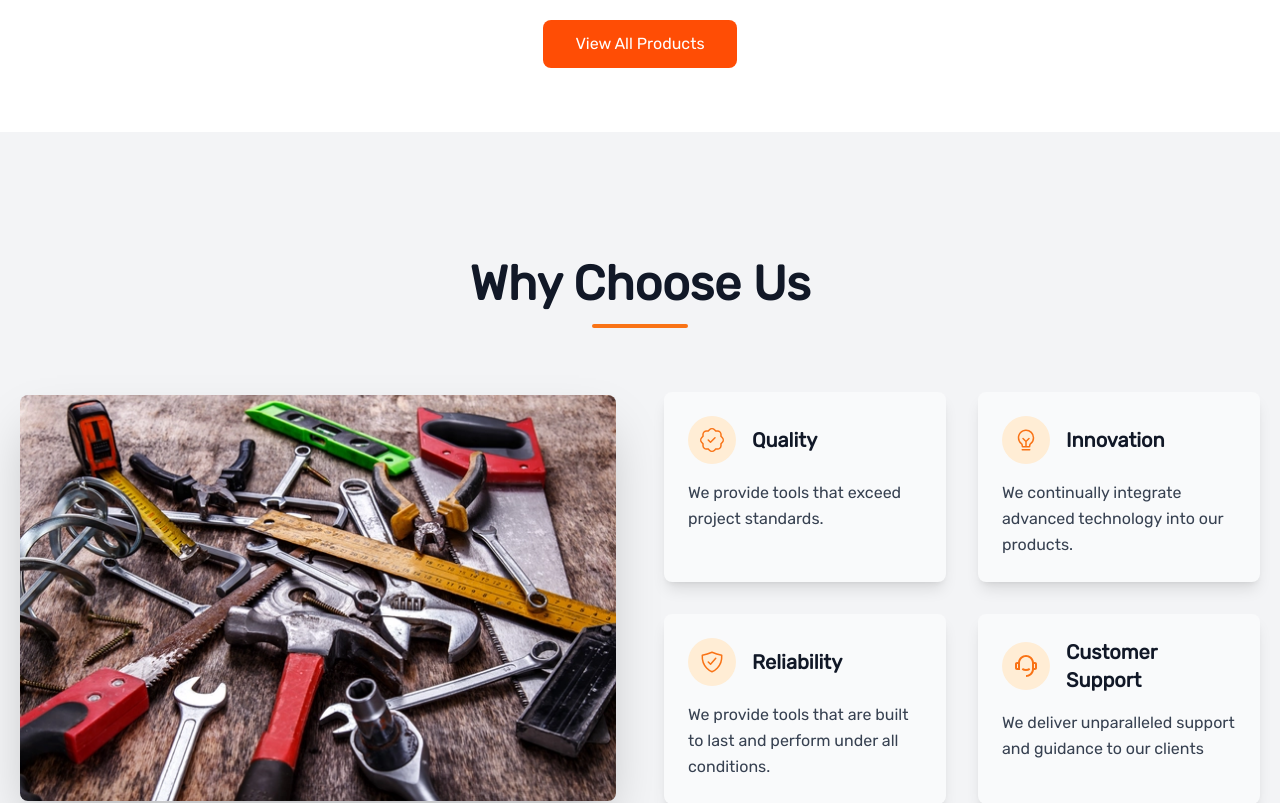
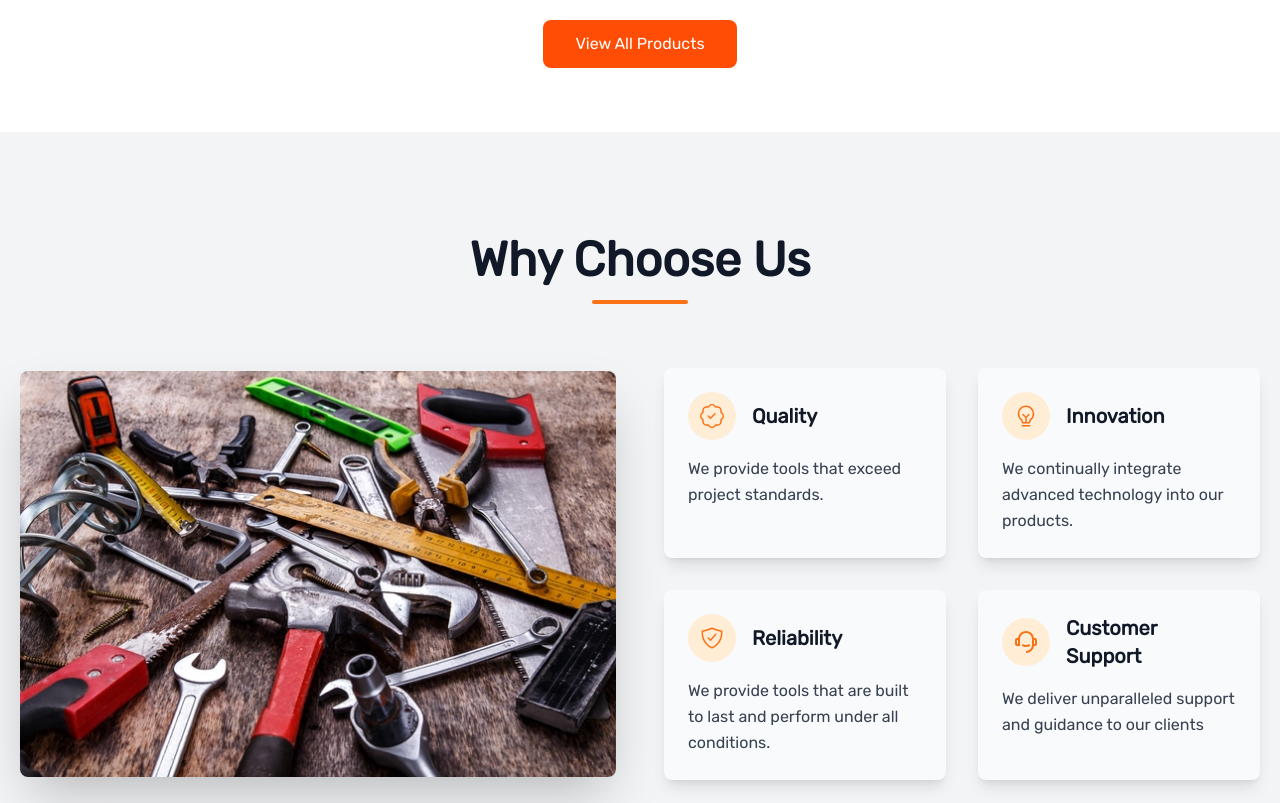
Before and after one commit to DesireDivTeam/Kaal, a Next.js app: page / in a window 1280 px wide. Shown: the part 3220-4023 px from the top of the page. Built offline with nearby package versions, Linux system fonts and the light colour scheme.

Commit message:
Reduce padding in WhyChooseUs section for improved layout

```diff
--- a/src/app/_component/Whychoose.jsx
+++ b/src/app/_component/Whychoose.jsx
@@ -36,7 +36,7 @@
   ];
 
   return (
-    <section className="bg-gray-100 py-16">
+    <section className="bg-gray-100 py-10">
       <Wrapper>
         <div className="text-center mb-16">
           <h2 className="text-4xl md:text-5xl font-bold text-gray-900 mb-4">
```
